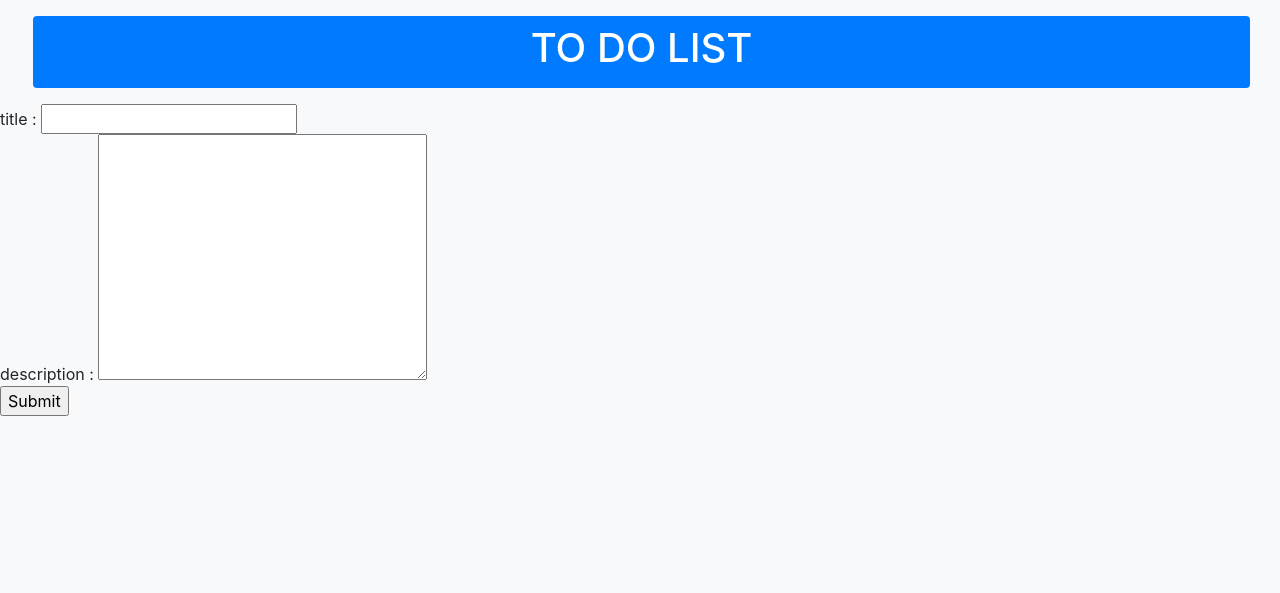
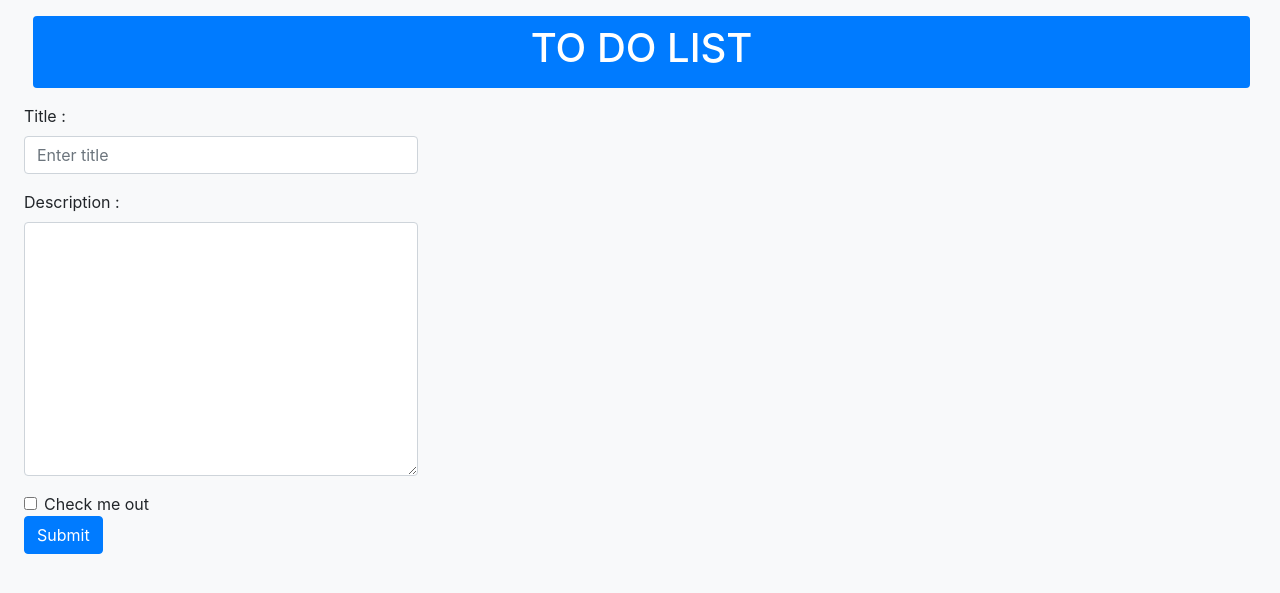
Before and after one commit to hilfa007/django-to-do-planner, a Django app: page /addmoreitems/8 in a window 1280 px wide. Shown: the top 593 px of the page. Run offline with Django 3.2, Linux system fonts and the light colour scheme; data comes from the database, SQL or seed files in the repository; both versions use the stored data as it was after the commit; some libraries are stand-ins or nearby versions.

Commit message:
functions done, frontent done

```diff
--- a/main/models.py
+++ b/main/models.py
@@ -20,6 +20,8 @@ class ToDoListItems(models.Model):
     content = models.TextField(max_length=200,unique=True)
     description = models.TextField(null=True, blank=True)
     todolist = models.ForeignKey(ToDoList,on_delete=models.CASCADE)
+    due_date = models.DateField(default=one_week_hence,null=True,blank=True)
+    checked = models.BooleanField(blank=True)
 
     def __str__(self):
         return self.content
--- a/main/urls.py
+++ b/main/urls.py
@@ -6,7 +6,7 @@ urlpatterns = [
     path('addtodoitem/',views.addtodoitem,name='addtodoitem'),
     path('deleteitem/<int:id>',views.deleteitem,name='deleteitem'),
     path('todoitem-list/<int:id>',views.todoitemlist,name='todoitem-list'),
-    path('deletelistitem/<int:id>',views.deletelistitem,name='deletelistitem'),
+    path('deletelistitem/<int:id>/<int:t_id>',views.deletelistitem,name='deletelistitem'),
     path('addmoreitems/<int:id>',views.addmoreitems,name='addmoreitems'),
     path('addlistitem/<int:id>',views.addlistitem,name='addlistitem'),
 
--- a/main/views.py
+++ b/main/views.py
@@ -29,10 +29,13 @@ def todoitemlist(request,id):
     all = ToDoListItems.objects.filter(todolist=todolist).order_by('-id')
     return render(request,'todo_item_list.html',{'todolist' : todolist,'all':all})
 
-def deletelistitem(request,id):
+def deletelistitem(request,id,t_id):
     id = ToDoListItems.objects.get(id=id)
     id.delete()
-    return HttpResponseRedirect(reverse('todoitem-list',kwargs={'id': id}))
+    todolist = ToDoList.objects.get(id=t_id)
+    all = ToDoListItems.objects.filter(todolist=todolist).order_by('-id')
+    return render(request,'todo_item_list.html',{'todolist' : todolist,'all':all})
+
 
 
 def addmoreitems(request,id):
--- a/templates/addlistitems.html
+++ b/templates/addlistitems.html
@@ -2,23 +2,43 @@
 {% block content %}
 
      <!----------add list items form------------>
+<!DOCTYPE html>
+<html lang="en">
+<head>
+    <meta charset="UTF-8">
+    <meta http-equiv="X-UA-Compatible" content="IE=edge">
+    <meta name="viewport" content="width=device-width, initial-scale=1.0">
+    <title>Document</title>
+</head>
+<body>
+    <section class="container-fluid pl-4">
+        <div class="row">
+            <div class="col-sm-12 col-md-4 ">
+                <div>
 
+                        <!------------------Add list items form------------------->
 
-     <form action="{% url 'addlistitem' todolist.id %}" method="post">
-        {% csrf_token %}
-        <span>
-            title : <input class="" type="text" name="title"><br>
-        </span>
-        <span>
-            description : <textarea name="desc" id="" cols="30" rows="10"></textarea><br>
-        </span>
-        <span>
-
-
-        </span>
-        <input type="submit">
-
-    </form>
-
+                    <form action="{% url 'addlistitem' todolist.id %}" method="post">
+                        {% csrf_token %}
+                        <div class="form-group">
+                          <label for="exampleInputEmail1"> Title : </label>
+                          <input class="form-control" type="text" placeholder="Enter title" name="title">
+                        </div>
+                        <div class="form-group">
+                          <label for="exampleInputPassword1">Description : </label>
+                          <textarea class="form-control" name="desc" id="" cols="30" rows="10"></textarea>
+                        </div>
+                        <div class="form-check">
+                          <input type="checkbox" class="form-check-input" id="exampleCheck1">
+                          <label class="form-check-label" for="exampleCheck1">Check me out</label>
+                        </div>
+                        <button type="submit" class="btn btn-primary">Submit</button>
+                      </form>
+                </div>
+            </div>
+        </div>
+    </section>
+</body>
+</html>
 
 {% endblock %}
--- a/templates/todo.html
+++ b/templates/todo.html
@@ -1,6 +1,6 @@
 {% extends "base.html" %}
 {% block content %}
-<section class="">
+<section class="pl-5">
     <div class="row container-fluid pl-5">
         <div class="container-fluid text-center p-2 my-3">
         <div class="">
```
Also changed, not shown: templates/todo_item_list.html (+8 -38 lines), db.sqlite3, templates/base.html (line endings or trailing spaces).
